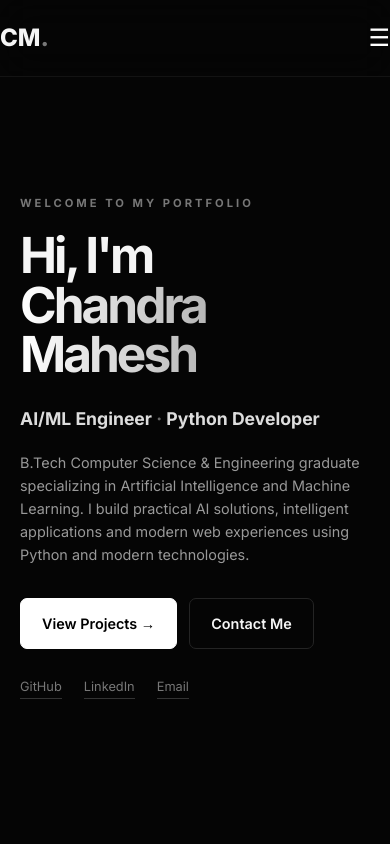
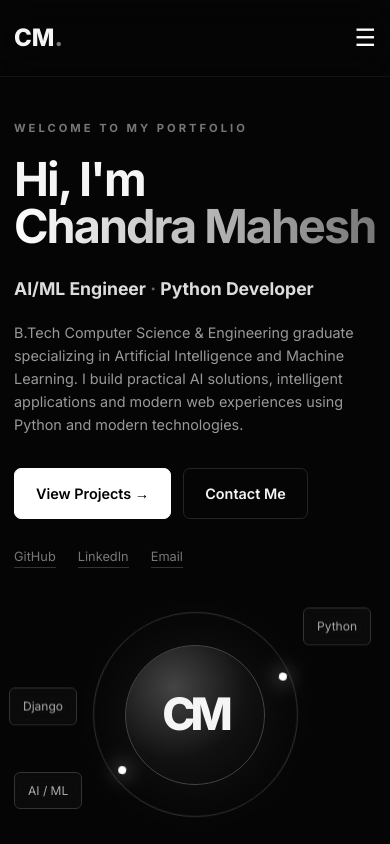
Before and after one commit to chandramaheshnaidu2003-svg/chandra-mahesh-portfolio, a plain HTML site: page index.html in a window 390 px wide. Shown: the top 844 px of the page. Drawn offline with Linux system fonts and the light colour scheme.

Commit message:
Update style.css

```diff
--- a/style.css
+++ b/style.css
@@ -20,6 +20,7 @@
 
 html {
   scroll-behavior: smooth;
+  scroll-padding-top: 76px;
 }
 
 
@@ -61,6 +62,8 @@ a {
 
 
 .navbar {
+  width: min(100% - 40px, var(--max-width));
+  margin: auto;
   height: 76px;
 
   display: flex;
@@ -142,6 +145,13 @@ a {
   gap: 60px;
 
   align-items: center;
+}
+
+.hero-content,
+.about-grid > *,
+.skills-grid > *,
+.projects-grid > * {
+  min-width: 0;
 }
 
 
@@ -657,15 +667,11 @@ a {
 
   grid-template-columns: 1fr 1fr;
 
-  gap: 14px;
+  gap: 20px;
 }
 
 
 .project-card {
-  min-height: 350px;
-
-  padding: 32px;
-
   border: 1px solid #202020;
 
   border-radius: 10px;
@@ -680,6 +686,21 @@ a {
 }
 
 
+.project-image {
+  display: block;
+  width: 100%;
+  aspect-ratio: 16 / 9;
+  object-fit: cover;
+  background: #111;
+}
+
+
+.project-image-contain {
+  object-fit: contain;
+  padding: 24px;
+}
+
+
 .project-card:hover {
   transform: translateY(-5px);
 
@@ -688,6 +709,8 @@ a {
 
 
 .project-number {
+  padding: 20px 24px 0;
+
   color: #555;
 
   font-size: 0.7rem;
@@ -697,13 +720,7 @@ a {
 
 
 .project-content {
-  position: absolute;
-
-  left: 32px;
-
-  right: 32px;
-
-  bottom: 32px;
+  padding: 0 24px 24px;
 }
 
 
@@ -1020,13 +1037,26 @@ footer {
 
   .hero-container {
     grid-template-columns: 1fr;
+    gap: 24px;
   }
 
 
   .profile-area {
-    display: none;
+    width: min(100%, 420px);
+    height: 300px;
+    margin: 0 auto;
   }
 
+  .profile-circle {
+    width: 165px;
+    height: 165px;
+    font-size: 3.2rem;
+  }
+
+  .orbit {
+    width: 240px;
+    height: 240px;
+  }
 
   .about-grid {
     grid-template-columns: 1fr;
@@ -1054,6 +1084,13 @@ footer {
     width: min(100% - 28px, var(--max-width));
   }
 
+  .navbar {
+    width: min(100% - 28px, var(--max-width));
+  }
+
+  .hero-container {
+    width: min(100% - 28px, var(--max-width));
+  }
 
   .section {
     padding: 85px 0;
@@ -1061,14 +1098,14 @@ footer {
 
 
   .hero h1 {
-    font-size: 3.1rem;
+    font-size: clamp(2.5rem, 12vw, 3.1rem);
 
-    letter-spacing: -3px;
+    letter-spacing: -2px;
   }
 
 
   .hero h2 {
-    font-size: 1.1rem;
+    font-size: clamp(1rem, 5vw, 1.1rem);
   }
 
 
@@ -1088,7 +1125,49 @@ footer {
 
 
   .project-card {
-    min-height: 390px;
+    min-height: 0;
+  }
+
+  .project-number {
+    padding: 18px 18px 0;
+  }
+
+  .project-content {
+    padding: 0 18px 20px;
+  }
+
+  .project-content h3 {
+    font-size: 1.25rem;
+  }
+
+  .profile-area {
+    height: 245px;
+  }
+
+  .profile-circle {
+    width: 140px;
+    height: 140px;
+    font-size: 2.8rem;
+  }
+
+  .orbit {
+    width: 205px;
+    height: 205px;
+  }
+
+  .python {
+    top: 20px;
+    right: 5px;
+  }
+
+  .ai {
+    bottom: 28px;
+    left: 0;
+  }
+
+  .django {
+    top: 100px;
+    left: -5px;
   }
 
 
```
